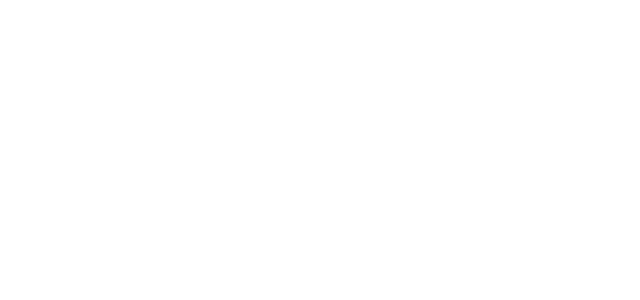
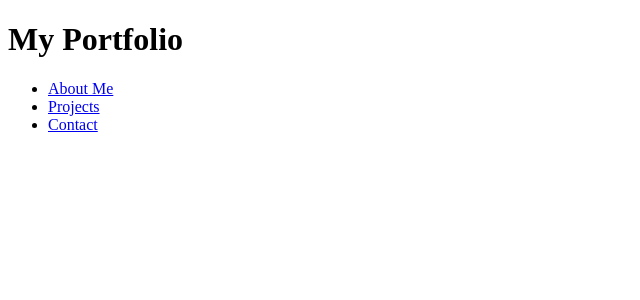
Before and after one commit to Victor-Kip/myportfolio, a React (Create React App) app: page / in a window 1280 px wide. Shown: the top 300 px of the page, without its empty margins (0-640 px from the left). Built offline with nearby package versions, Linux system fonts and the light colour scheme.

Commit message:
add header logic

```diff
--- a/src/App.js
+++ b/src/App.js
@@ -1,8 +1,12 @@
+import React from 'react';
 import './App.css';
+import Header from './components/Header';
 
 function App() {
   return (
-     <div></div>
+     <div>
+      <Header />
+     </div>
   );
 }
 
--- a/src/components/Header.js
+++ b/src/components/Header.js
@@ -0,0 +1,21 @@
+import React from "react";
+
+function Header() {
+  return (
+    <header>
+      <h1>My Portfolio</h1>
+      <ul>
+        <li>
+          <a href="#about">About Me</a>
+        </li>
+        <li>
+          <a href="#projects">Projects</a>
+        </li>
+        <li>
+          <a href="#contact">Contact</a>
+        </li>
+      </ul>
+    </header>
+  );
+}
+export default Header;
```
